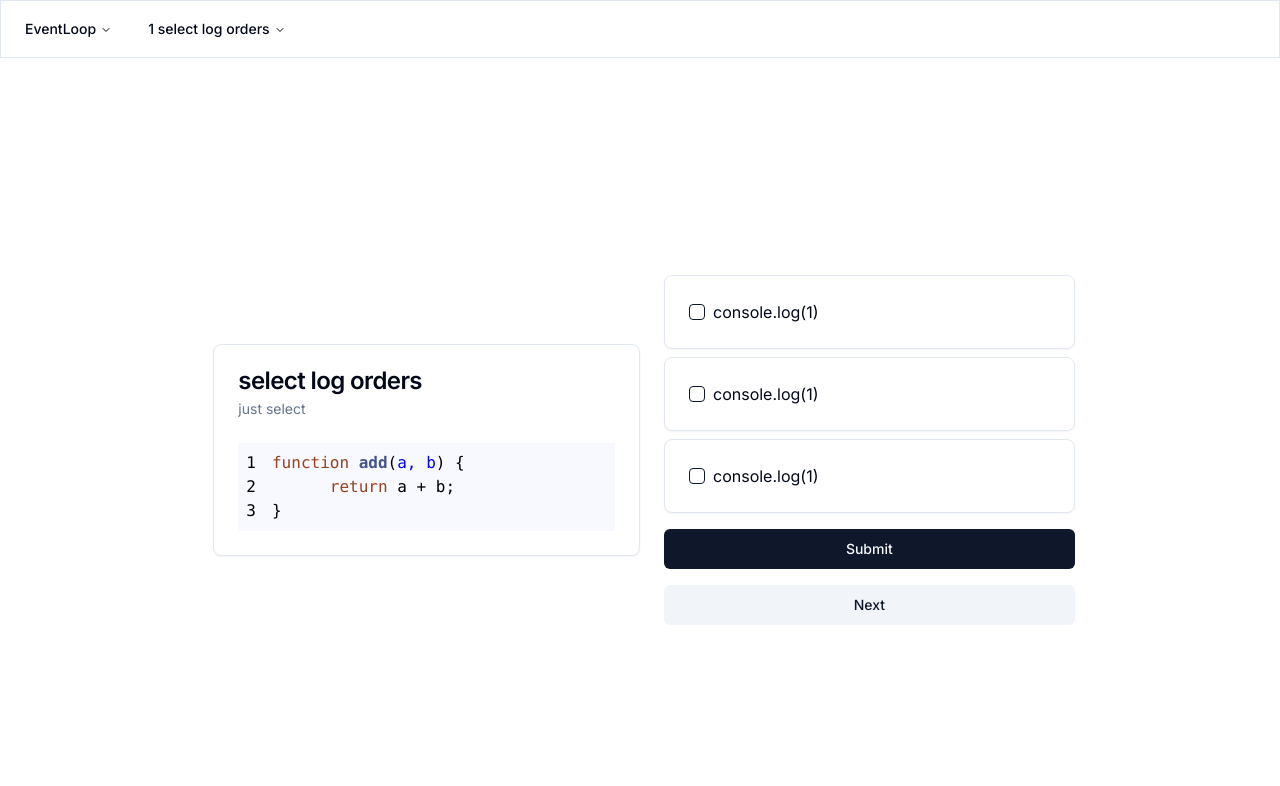
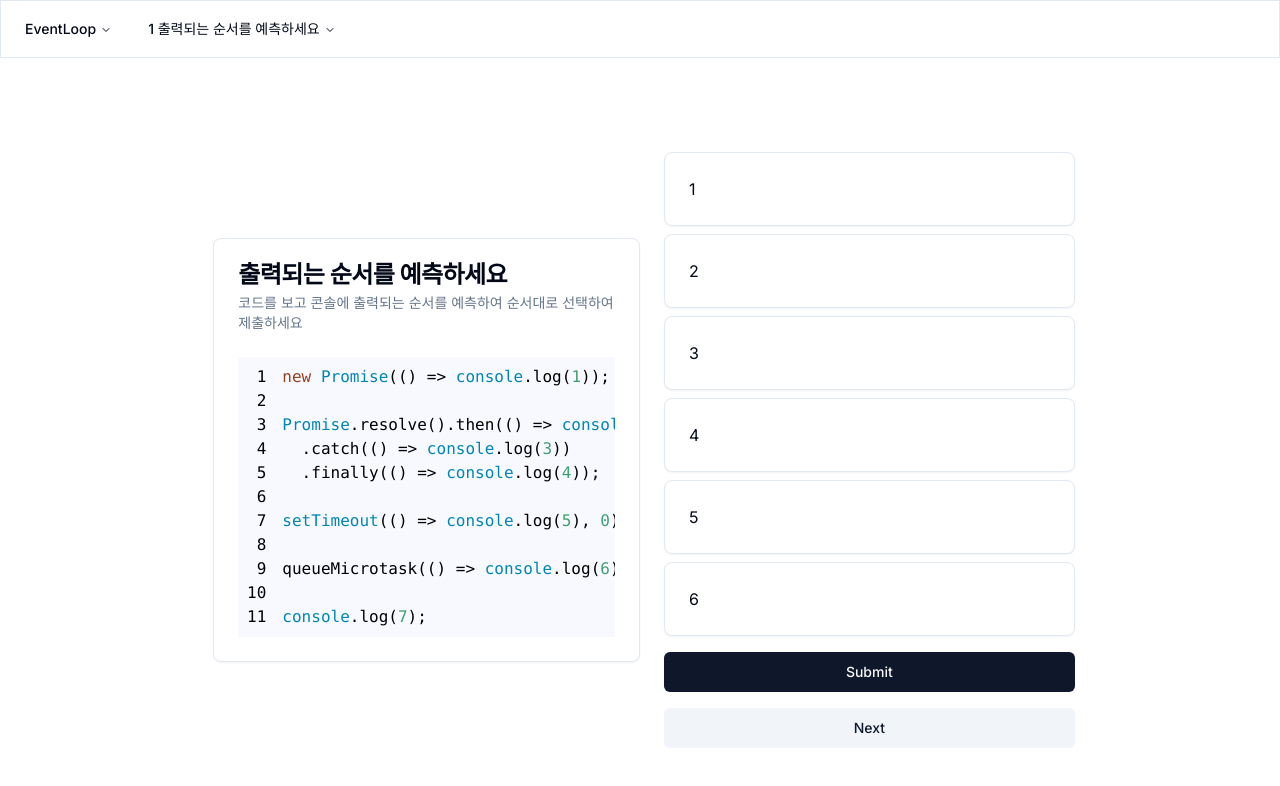
Before and after one commit to ckrb63/javascript-quiz, a Next.js app: page / in a window 1280 px wide. Shown: the top 786 px of the page. Built offline with nearby package versions, Linux system fonts and the light colour scheme.

Commit message:
Add: Translate Type

```diff
--- a/app/page.tsx
+++ b/app/page.tsx
@@ -7,9 +7,11 @@ import Question from "@/components/Question";
 import Answer from "@/components/Answer";
 import QuizController from "@/components/QuizController";
 import Explanation from "@/components/Explanation";
+import { InternationalString } from "@/types/quiz";
 
 export const quizIndexAtom = atom(0);
 export const isSubmitButtonClickedAtom = atom(false);
+export const languageAtom = atom<keyof InternationalString>("kr");
 
 export default function Home() {
   const [selectedCategory] = useAtom(quizCategoryAtom);
--- a/components/Answer.tsx
+++ b/components/Answer.tsx
@@ -1,21 +1,49 @@
 import { Quiz, QuizAnswerType } from "@/types/quiz";
 import { Card, CardHeader } from "./ui/card";
-import { Checkbox } from "./ui/checkbox";
+import { atom, useAtom } from "jotai";
+import { languageAtom } from "@/app/page";
 
 interface AnswerProps {
   quiz: Quiz<QuizAnswerType>;
 }
 
+export const selectedAnswerAtom = atom<number[]>([]);
+
 export default function Answer({ quiz }: AnswerProps) {
+  const [language] = useAtom(languageAtom);
+  const [selectedAnswer, setSelectedAnswer] = useAtom(selectedAnswerAtom);
+
+  const onClickOption = (answerNumber: number) => {
+    if (quiz.type === "Select") {
+      setSelectedAnswer([answerNumber]);
+      return;
+    }
+
+    if (quiz.type === "MultiSelect" || "Order") {
+      const answerIndex = selectedAnswer.indexOf(answerNumber);
+      let newSelectedAnswer = [];
+      if (answerIndex >= 0) {
+        newSelectedAnswer = selectedAnswer.filter(
+          (_, index) => index !== answerIndex,
+        );
+      } else {
+        newSelectedAnswer = [...selectedAnswer, answerNumber];
+      }
+      setSelectedAnswer(newSelectedAnswer);
+    }
+  };
+
   return (
     <>
       {quiz.options.map((option, index) => (
-        <Card className="m-2">
+        <Card
+          className={`m-2 cursor-pointer ${selectedAnswer.includes(index + 1) && "bg-slate-300"}`}
+          onClick={() => onClickOption(index + 1)}
+        >
           <CardHeader>
             <div className="flex items-center space-x-2">
-              <Checkbox id={`${option}${index}`} />
               <label className="cursor-pointer" htmlFor={`${option}${index}`}>
-                {option.text}
+                {option.number} {option.text[language]}
               </label>
             </div>
           </CardHeader>
--- a/components/Explanation.tsx
+++ b/components/Explanation.tsx
@@ -1,4 +1,4 @@
-import { isSubmitButtonClickedAtom } from "@/app/page";
+import { isSubmitButtonClickedAtom, languageAtom } from "@/app/page";
 import { useAtom } from "jotai";
 import { Card, CardContent, CardHeader, CardTitle } from "./ui/card";
 import { Quiz, QuizAnswerType } from "@/types/quiz";
@@ -9,6 +9,7 @@ interface ExplanationProps {
 
 export default function Explanation({ quiz }: ExplanationProps) {
   const [isClicked] = useAtom(isSubmitButtonClickedAtom);
+  const [language] = useAtom(languageAtom);
 
   return (
     isClicked && (
@@ -17,7 +18,7 @@ export default function Explanation({ quiz }: ExplanationProps) {
           <CardTitle>Explanation</CardTitle>
         </CardHeader>
         <CardContent>
-          <p>{quiz.explanation}</p>
+          <p>{quiz.explanation[language]}</p>
         </CardContent>
       </Card>
     )
--- a/components/Header.tsx
+++ b/components/Header.tsx
@@ -10,13 +10,14 @@ import {
 import { ScrollArea } from "./ui/scroll-area";
 import { atom, useAtom } from "jotai";
 import { quizMap } from "@/data/quiz";
-import { quizIndexAtom } from "@/app/page";
+import { languageAtom, quizIndexAtom } from "@/app/page";
 
 export const quizCategoryAtom = atom<QuizCategories>("EventLoop");
 
 export default function Header() {
   const [selectedCategory, setSelectedCategory] = useAtom(quizCategoryAtom);
   const [quizIndex, setQuizIndex] = useAtom(quizIndexAtom);
+  const [language] = useAtom(languageAtom);
 
   const quiz = quizMap[selectedCategory][quizIndex];
 
@@ -59,7 +60,7 @@ export default function Header() {
           </NavigationMenuItem>
           <NavigationMenuItem>
             <NavigationMenuTrigger>
-              {quiz.id} {quiz.question}
+              {quiz.id} {quiz.question[language]}
             </NavigationMenuTrigger>
             <NavigationMenuContent>
               <ul className="grid gap-3 p-6 md:w-[250px] lg:w-[350px]">
@@ -74,7 +75,7 @@ export default function Header() {
                         <div
                           className={`${i === quizIndex && "bg-accent text-accent-foreground"} block select-none space-y-1 rounded-md p-3 leading-none no-underline outline-none transition-colors hover:bg-accent hover:text-accent-foreground focus:bg-accent focus:text-accent-foreground`}
                         >
-                          {quiz.question}
+                          {quiz.question[language]}
                         </div>
                       </NavigationMenuLink>
                     </li>
--- a/components/Question.tsx
+++ b/components/Question.tsx
@@ -9,17 +9,23 @@ import {
 import SyntaxHighlighter from "react-syntax-highlighter";
 import { docco } from "react-syntax-highlighter/dist/esm/styles/hljs";
 import { Quiz, QuizAnswerType } from "@/types/quiz";
+import { languageAtom } from "@/app/page";
+import { useAtom } from "jotai";
 
 interface QuestionProps {
   quiz: Quiz<QuizAnswerType>;
 }
 
 export default function Question({ quiz }: QuestionProps) {
+  const [language] = useAtom(languageAtom);
+
   return (
     <Card className="m-4 w-1/3">
       <CardHeader>
-        <CardTitle>{quiz.question}</CardTitle>
-        <CardDescription>{quiz.description}</CardDescription>
+        <CardTitle>{quiz.question[language]}</CardTitle>
+        {quiz.description && (
+          <CardDescription>{quiz.description[language]}</CardDescription>
+        )}
       </CardHeader>
       {quiz.code && (
         <CardContent>
--- a/data/quizzes/event-loop.ts
+++ b/data/quizzes/event-loop.ts
@@ -1,276 +1,32 @@
+import { orderOptionsGenerator } from "@/lib/options";
 import { Quiz, QuizAnswerType } from "@/types/quiz";
 
 export const EventLoopQuizList: Quiz<QuizAnswerType>[] = [
   {
     id: "1",
     category: "EventLoop",
-    question: "select log orders",
-    options: [
-      { number: 1, text: "console.log(1)" },
-      { number: 1, text: "console.log(1)" },
-      { number: 1, text: "console.log(1)" },
-    ],
-    description: "just select",
-    code: `function add(a, b) {
-      return a + b;
-}`,
+    type: "Order",
+    question: {
+      en: "Predict the order of logging",
+      kr: "출력되는 순서를 예측하세요",
+    },
+    options: orderOptionsGenerator(6),
+    description: {
+      en: "Look at the code, predict the order in which it is output to the console, and select and submit it in order",
+      kr: "코드를 보고 콘솔에 출력되는 순서를 예측하여 순서대로 선택하여 제출하세요",
+    },
+    code: `new Promise(() => console.log(1));
+
+Promise.resolve().then(() => console.log(2))
+  .catch(() => console.log(3))
+  .finally(() => console.log(4));
+
+setTimeout(() => console.log(5), 0);
+
+queueMicrotask(() => console.log(6));
+
+console.log(7);`,
     answer: 1,
-    explanation: "this is this",
-  },
-  {
-    id: "1",
-    category: "EventLoop",
-    question: "select log orders",
-    options: [
-      { number: 1, text: "console.log(1)" },
-      { number: 1, text: "console.log(1)" },
-      { number: 1, text: "console.log(1)" },
-    ],
-    description: "just select",
-    code: `function add(a, b) {
-      return a + b;
-}`,
-    answer: 1,
-    explanation: "this is this",
-  },
-  {
-    id: "1",
-    category: "EventLoop",
-    question: "select log orders",
-    options: [
-      { number: 1, text: "console.log(1)" },
-      { number: 1, text: "console.log(1)" },
-      { number: 1, text: "console.log(1)" },
-    ],
-    description: "just select",
-    code: `function add(a, b) {
-      return a + b;
-}`,
-    answer: 1,
-    explanation: "this is this",
-  },
-  {
-    id: "1",
-    category: "EventLoop",
-    question: "select log orders",
-    options: [
-      { number: 1, text: "console.log(1)" },
-      { number: 1, text: "console.log(1)" },
-      { number: 1, text: "console.log(1)" },
-    ],
-    description: "just select",
-    code: `function add(a, b) {
-      return a + b;
-}`,
-    answer: 1,
-    explanation: "this is this",
-  },
-  {
-    id: "1",
-    category: "EventLoop",
-    question: "select log orders",
-    options: [
-      { number: 1, text: "console.log(1)" },
-      { number: 1, text: "console.log(1)" },
-      { number: 1, text: "console.log(1)" },
-    ],
-    description: "just select",
-    code: `function add(a, b) {
-      return a + b;
-}`,
-    answer: 1,
-    explanation: "this is this",
-  },
-  {
-    id: "1",
-    category: "EventLoop",
-    question: "select log orders",
-    options: [
-      { number: 1, text: "console.log(1)" },
-      { number: 1, text: "console.log(1)" },
-      { number: 1, text: "console.log(1)" },
-    ],
-    description: "just select",
-    code: `function add(a, b) {
-      return a + b;
-}`,
-    answer: 1,
-    explanation: "this is this",
-  },
-  {
-    id: "1",
-    category: "EventLoop",
-    question: "select log orders",
-    options: [
-      { number: 1, text: "console.log(1)" },
-      { number: 1, text: "console.log(1)" },
-      { number: 1, text: "console.log(1)" },
-    ],
-    description: "just select",
-    code: `function add(a, b) {
-      return a + b;
-}`,
-    answer: 1,
-    explanation: "this is this",
-  },
-  {
-    id: "1",
-    category: "EventLoop",
-    question: "select log orders",
-    options: [
-      { number: 1, text: "console.log(1)" },
-      { number: 1, text: "console.log(1)" },
-      { number: 1, text: "console.log(1)" },
-    ],
-    description: "just select",
-    code: `function add(a, b) {
-      return a + b;
-}`,
-    answer: 1,
-    explanation: "this is this",
-  },
-  {
-    id: "1",
-    category: "EventLoop",
-    question: "select log orders",
-    options: [
-      { number: 1, text: "console.log(1)" },
-      { number: 1, text: "console.log(1)" },
-      { number: 1, text: "console.log(1)" },
-    ],
-    description: "just select",
-    code: `function add(a, b) {
-      return a + b;
-}`,
-    answer: 1,
-    explanation: "this is this",
-  },
-  {
-    id: "1",
-    category: "EventLoop",
-    question: "select log orders",
-    options: [
-      { number: 1, text: "console.log(1)" },
-      { number: 1, text: "console.log(1)" },
-      { number: 1, text: "console.log(1)" },
-    ],
-    description: "just select",
-    code: `function add(a, b) {
-      return a + b;
-}`,
-    answer: 1,
-    explanation: "this is this",
-  },
-  {
-    id: "1",
-    category: "EventLoop",
-    question: "select log orders",
-    options: [
-      { number: 1, text: "console.log(1)" },
-      { number: 1, text: "console.log(1)" },
-      { number: 1, text: "console.log(1)" },
-    ],
-    description: "just select",
-    code: `function add(a, b) {
-      return a + b;
-}`,
-    answer: 1,
-    explanation: "this is this",
-  },
-  {
-    id: "1",
-    category: "EventLoop",
-    question: "select log orders",
-    options: [
-      { number: 1, text: "console.log(1)" },
-      { number: 1, text: "console.log(1)" },
-      { number: 1, text: "console.log(1)" },
-    ],
-    description: "just select",
-    code: `function add(a, b) {
-      return a + b;
-}`,
-    answer: 1,
-    explanation: "this is this",
-  },
-  {
-    id: "1",
-    category: "EventLoop",
-    question: "select log orders",
-    options: [
-      { number: 1, text: "console.log(1)" },
-      { number: 1, text: "console.log(1)" },
-      { number: 1, text: "console.log(1)" },
-    ],
-    description: "just select",
-    code: `function add(a, b) {
-      return a + b;
-}`,
-    answer: 1,
-    explanation: "this is this",
-  },
-  {
-    id: "1",
-    category: "EventLoop",
-    question: "select log orders",
-    options: [
-      { number: 1, text: "console.log(1)" },
-      { number: 1, text: "console.log(1)" },
-      { number: 1, text: "console.log(1)" },
-    ],
-    description: "just select",
-    code: `function add(a, b) {
-      return a + b;
-}`,
-    answer: 1,
-    explanation: "this is this",
-  },
-  {
-    id: "1",
-    category: "EventLoop",
-    question: "select log orders",
-    options: [
-      { number: 1, text: "console.log(1)" },
-      { number: 1, text: "console.log(1)" },
-      { number: 1, text: "console.log(1)" },
-    ],
-    description: "just select",
-    code: `function add(a, b) {
-      return a + b;
-}`,
-    answer: 1,
-    explanation: "this is this",
-  },
-  {
-    id: "1",
-    category: "EventLoop",
-    question: "select log orders",
-    options: [
-      { number: 1, text: "console.log(1)" },
-      { number: 1, text: "console.log(1)" },
-      { number: 1, text: "console.log(1)" },
-    ],
-    description: "just select",
-    code: `function add(a, b) {
-      return a + b;
-}`,
-    answer: 1,
-    explanation: "this is this",
-  },
-  {
-    id: "1",
-    category: "EventLoop",
-    question: "select log orders",
-    options: [
-      { number: 1, text: "console.log(1)" },
-      { number: 1, text: "console.log(1)" },
-      { number: 1, text: "console.log(1)" },
-    ],
-    description: "just select",
-    code: `function add(a, b) {
-      return a + b;
-}`,
-    answer: 1,
-    explanation: "this is this",
+    explanation: { en: "this is this", kr: "" },
   },
 ];
--- a/data/quizzes/hoisting.ts
+++ b/data/quizzes/hoisting.ts
@@ -1,52 +1,3 @@
 import { Quiz, QuizAnswerType } from "@/types/quiz";
 
-export const HoistingQuizList: Quiz<QuizAnswerType>[] = [
-  {
-    id: "1",
-    category: "Hoisting",
-    question: "select log orders",
-    options: [
-      { number: 1, text: "console.log(1)" },
-      { number: 1, text: "console.log(1)" },
-      { number: 1, text: "console.log(1)" },
-    ],
-    description: "just select",
-    code: `function add(a, b) {
-      return a + b;
-}`,
-    answer: 1,
-    explanation: "this is this",
-  },
-  {
-    id: "2",
-    category: "Hoisting",
-    question: "question 2",
-    options: [
-      { number: 1, text: "console.log(1)" },
-      { number: 1, text: "console.log(1)" },
-      { number: 1, text: "console.log(1)" },
-    ],
-    description: "just select",
-    code: `function add(a, b) {
-      return a + b;
-}`,
-    answer: 1,
-    explanation: "this is this",
-  },
-  {
-    id: "3",
-    category: "Hoisting",
-    question: "this is question 3",
-    options: [
-      { number: 1, text: "console.log(1)" },
-      { number: 1, text: "console.log(1)" },
-      { number: 1, text: "console.log(1)" },
-    ],
-    description: "just select",
-    code: `function add(a, b) {
-      return a + b;
-}`,
-    answer: 1,
-    explanation: "this is this",
-  },
-];
+export const HoistingQuizList: Quiz<QuizAnswerType>[] = [];
--- /dev/null
+++ b/data/quizzes/module.ts
@@ -0,0 +1,3 @@
+import { Quiz, QuizAnswerType } from "@/types/quiz";
+
+export const ModuleQuizList: Quiz<QuizAnswerType>[] = [];
--- /dev/null
+++ b/data/quizzes/scope.ts
@@ -0,0 +1,3 @@
+import { Quiz, QuizAnswerType } from "@/types/quiz";
+
+export const ScopeQuizList: Quiz<QuizAnswerType>[] = [];
--- /dev/null
+++ b/lib/options.ts
@@ -0,0 +1,8 @@
+import { QuizOption } from "@/types/quiz";
+
+export const orderOptionsGenerator = (count: number): QuizOption[] => {
+  return Array.from({ length: count }, (_, i) => ({
+    number: i + 1,
+    text: { en: "", kr: "" },
+  }));
+};
--- a/package.json
+++ b/package.json
@@ -16,11 +16,14 @@
     "@radix-ui/react-slot": "^1.0.2",
     "class-variance-authority": "^0.7.0",
     "clsx": "^2.1.0",
+    "i18n": "^0.15.1",
+    "i18next": "^23.10.1",
     "jotai": "^2.7.2",
     "lucide-react": "^0.364.0",
     "next": "14.1.4",
     "react": "^18",
     "react-dom": "^18",
+    "react-i18next": "^14.1.0",
     "react-syntax-highlighter": "^15.5.0",
     "tailwind-merge": "^2.2.2",
     "tailwindcss-animate": "^1.0.7"
```
Also changed, not shown: types/quiz.ts (+12 -4 lines), 1 other file (tests, documents, lock files or other folders).
